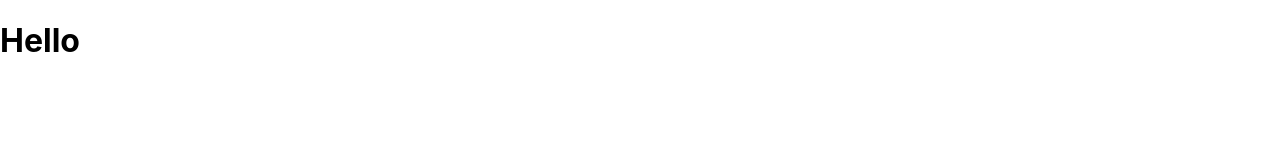
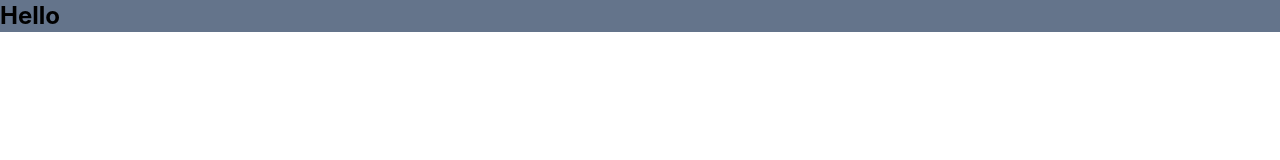
Before and after one commit to SauravShete2003/e-commerce, a React app in the folder client/: page / in a window 1280 px wide. Built offline with nearby package versions, Linux system fonts and the light colour scheme.

```diff
--- a/client/package.json
+++ b/client/package.json
@@ -4,6 +4,7 @@
   "private": true,
   "dependencies": {
     "axios": "^1.7.9",
+    "lucide-react": "^0.469.0",
     "react": "^19.0.0",
     "react-dom": "^19.0.0",
     "react-hot-toast": "^2.5.1",
@@ -31,5 +32,8 @@
       "last 1 firefox version",
       "last 1 safari version"
     ]
+  },
+  "devDependencies": {
+    "tailwindcss": "^3.4.17"
   }
 }
--- a/client/public/index.html
+++ b/client/public/index.html
@@ -10,34 +10,13 @@
       content="Web site created using create-react-app"
     />
     <link rel="apple-touch-icon" href="%PUBLIC_URL%/logo192.png" />
-    <!--
-      manifest.json provides metadata used when your web app is installed on a
-      user's mobile device or desktop. See https://developers.google.com/web/fundamentals/web-app-manifest/
-    -->
+
     <link rel="manifest" href="%PUBLIC_URL%/manifest.json" />
-    <!--
-      Notice the use of %PUBLIC_URL% in the tags above.
-      It will be replaced with the URL of the `public` folder during the build.
-      Only files inside the `public` folder can be referenced from the HTML.
-
-      Unlike "/favicon.ico" or "favicon.ico", "%PUBLIC_URL%/favicon.ico" will
-      work correctly both with client-side routing and a non-root public URL.
-      Learn how to configure a non-root public URL by running `npm run build`.
-    -->
-    <title>React App</title>
+    <title>E-Commerce</title>
   </head>
   <body>
     <noscript>You need to enable JavaScript to run this app.</noscript>
     <div id="root"></div>
-    <!--
-      This HTML file is a template.
-      If you open it directly in the browser, you will see an empty page.
 
-      You can add webfonts, meta tags, or analytics to this file.
-      The build step will place the bundled scripts into the <body> tag.
-
-      To begin the development, run `npm start` or `yarn start`.
-      To create a production bundle, use `npm run build` or `yarn build`.
-    -->
   </body>
 </html>
--- a/client/src/index.css
+++ b/client/src/index.css
@@ -1,3 +1,7 @@
+@tailwind base;
+@tailwind components;
+@tailwind utilities;
+
 body {
   margin: 0;
   font-family: -apple-system, BlinkMacSystemFont, 'Segoe UI', 'Roboto', 'Oxygen',
--- a/client/src/index.js
+++ b/client/src/index.js
@@ -7,7 +7,7 @@
 const router = createBrowserRouter ([
   {
     path: "/",
-    element: <h1>Hello </h1>
+    element: <h1 className="bg-slate-500 font-bold text-2xl">Hello </h1>
   },
   {
     path: "*",
--- /dev/null
+++ b/client/tailwind.config.js
@@ -0,0 +1,8 @@
+/** @type {import('tailwindcss').Config} */
+module.exports = {
+  content: ["./src/**/*.{html,js}"],
+  theme: {
+    extend: {},
+  },
+  plugins: [],
+}
```
Also changed, not shown: 4 other files.
